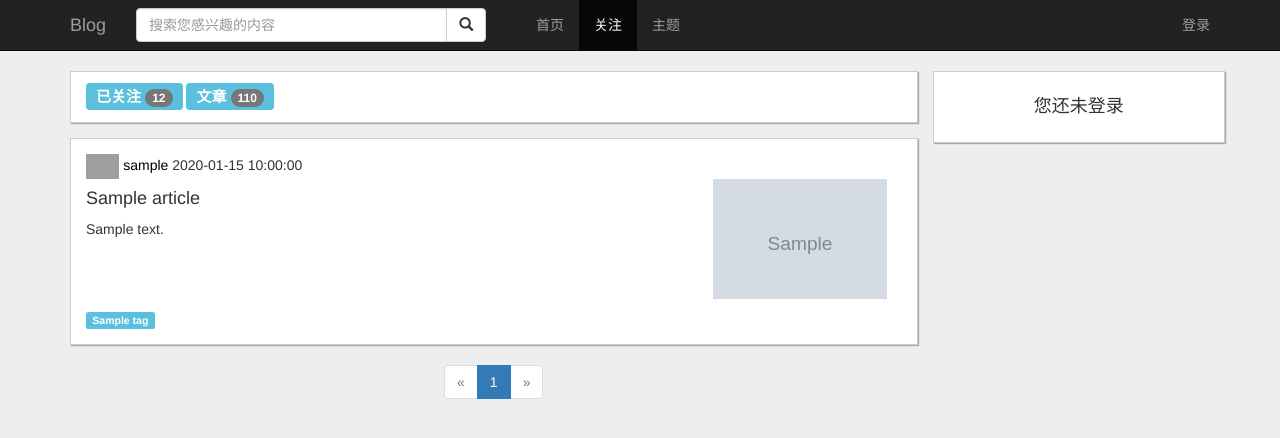
After one commit to Aiyowoo/blog, a Python web app: template app/templates/main/subscriptions.html in a window 1280 px wide. The commit adds this page. Shown: the top 438 px of the page. Run offline with Jinja, Linux system fonts and the light colour scheme; the template is opened without the code that fills it: most values are stand-ins (such as "Sample title", 1, 10 or a date in 2020); grey boxes marked "Sample" are stand-in pictures; some libraries are stand-ins or nearby versions; grey boxes are pictures that could not be loaded.

Commit message:
完成并测试main.subscriptions url

```diff
--- a/app/__init__.py
+++ b/app/__init__.py
@@ -32,6 +32,6 @@ def createApp():
     mail.init_app(app)
 
     app.register_blueprint(auth, url_prefix='/auth')
-    app.register_blueprint(main, url_prefix='/')
+    app.register_blueprint(main, url_prefix='')
 
     return app
--- /dev/null
+++ b/app/main/logger.py
@@ -0,0 +1,4 @@
+import logging
+
+
+logger = logging.getLogger('blog.main')
--- a/app/static/css/main/index.css
+++ b/app/static/css/main/base.css
@@ -1,3 +1,17 @@
+#not-follow-info {
+    padding: 15px;
+    border: 1px solid #ccc;
+    box-shadow: 1px 1px 1px rgba(0, 0, 0, .29), inset 1px 1px 1px rgba(255, 255, 255, .44);
+    background-color: #fff;
+}
+
+#no-article-info {
+    padding: 15px;
+    border: 1px solid #ccc;
+    box-shadow: 1px 1px 1px rgba(0, 0, 0, .29), inset 1px 1px 1px rgba(255, 255, 255, .44);
+    background-color: #fff;
+}
+
 #summary-block {
     padding: 15px;
     border: 1px solid #ccc;
--- a/app/templates/base.html
+++ b/app/templates/base.html
@@ -42,8 +42,8 @@
                 </form>
 
                 <ul class="nav navbar-nav">
-                    <li {% block homeActived %}{% endblock homeActived %}><a href="#">首页</a></li>
-                    <li {% block lookThroughActived %}{% endblock lookThroughActived %}><a href="#">发现</a></li>
+                    <li {% block homeActived %}{% endblock homeActived %}><a href="{{ url_for('main.index') }}">首页</a></li>
+                    <li {% block subscriptionsActived %}{% endblock subscriptionsActived %}><a href="{{ url_for('main.subscriptions') }}">关注</a></li>
                     <li {% block themeActived %}{% endblock themeActived %}><a href="#">主题</a></li>
                 </ul>
 
@@ -56,13 +56,13 @@
                             <li><a href="#">个人主页</a></li>
                             <li><a href="#">设置</a></li>
                             <li role="separator" class="divider"></li>
-                            <li><a href="#">退出</a></li>
+                            <li><a href="{{ url_for('auth.logout') }}">退出</a></li>
                         </ul>
                     </li>
                 </ul>
                 {% else %}
                 <ul class="nav navbar-nav navbar-right">
-                    <li><a href="#">登录</a></li>
+                    <li><a href="{{ url_for('auth.login') }}">登录</a></li>
                 </ul>
                 {% endif %}
 
--- a/app/templates/macros/utility.html
+++ b/app/templates/macros/utility.html
@@ -12,3 +12,79 @@
 {% endif %}
 {% endwith %}
 {% endmacro %}
+
+
+{% macro renderArticle(article) %}
+<div class="article-block">
+    <div class="article-block-author-info">
+        <a>
+            <img src="{{ url_for('static', filename=(article.userProfilePicture or 'img/userPictures/default.jpg')) }}" />
+            <h5>{{ article.userName }}</h5>
+        </a> {{ article.lastModifiedDate }}
+    </div>
+
+    <div class="article-block-article">
+        {% if article.firstContentPicture %}
+        <div class="col-sm-9 no-padding">
+            {% else %}
+            <div class="col-sm-10 no-padding">
+            {% endif %}
+
+            <h4>{{ article.title }}</h4>
+            <p>{{ article.summary }}</p>
+        </div>
+
+        {% if article.firstContentPicture %}
+        <div class="col-sm-3">
+            <img src="{{ article.firstContentPicture }}" class="img-responsive" />
+        </div>
+        {% endif %}
+
+    </div>
+
+    <div class="article-block-info">
+        {% with tagRecords = article.tagRecords.all() %}
+        {% if tagRecords %}
+        {% for tagRecord in tagRecords %}
+        <a><span class="label label-info">{{ tagRecord.tag.name }}</span></a>
+        {% endfor %}
+        {% else %}
+        <a><span class="label label-info">其他</span></a>
+        {% endif %}
+        {% endwith %}
+    </div>
+</div>
+{% endmacro %}
+
+
+{% macro renderPagination(pagination, endpoint) %}
+
+<nav aria-label="Page navigation">
+    <ul class="pagination">
+        <li {% if not pagination.has_prev %} class="disabled" {% endif %}>
+            <a href="{% if pagination.has_prev %}{{ url_for(endpoint, pageNo=pagination.page - 1) }}{% else %}#{% endif %}">&laquo;</a>
+        </li>
+
+        {% for p in pagination.iter_pages() %}
+        {% if p %}
+        {% if p == pagination.page %}
+        <li class="active">
+            <a href="{{ url_for(endpoint, pageNo=p) }}">{{ p }}</a>
+        </li>
+        {% else %}
+        <li>
+            <a href="{{ url_for(endpoint, pageNo=p) }}">{{ p }}</a>
+        </li>
+        {% endif %}
+        {% else %}
+        <li class="disabled"><a href="#">&hellip;</a></li>
+        {% endif %}
+        {% endfor %}
+
+        <li {% if not pagination.has_next %} class="disabled" {% endif %}>
+            <a href="{% if pagination.has_next %}{{ url_for(endpoint, pageNo=pagination.page + 1) }}{% else %}#{% endif %}">&raquo;</a>
+        </li>
+    </ul>
+</nav>
+
+{% endmacro %}
--- /dev/null
+++ b/app/templates/main/subscriptions.html
@@ -0,0 +1,78 @@
+{% extends "base.html" %}
+{% from "macros/utility.html" import renderArticle %}
+{% from "macros/utility.html" import renderPagination, renderFlashedMessages %}
+
+{% block css %}
+{{ super() }}
+<link href="{{ url_for('static', filename='css/main/base.css') }}" rel="stylesheet"/>
+{% endblock css %}
+
+{% block title %}Blog-首页{% endblock title %}
+
+
+{% block subscriptionsActived %}class="active"{% endblock subscriptionsActived %}
+
+
+{% block content %}
+    <div class="container">
+        <div class="row">
+
+            <div class="col-sm-9">
+
+                {{ renderFlashedMessages('warning') }}
+
+                {% if not followedCount %}
+                <div id="not-follow-info">
+                    <h4>您还未关注任何人，<a href="{{ url_for('main.index') }}"><small>去逛逛？</small></a></h4>
+                </div>
+                {% elif not pagination or not pagination.items %}
+
+                <div id ="no-article-info">
+                    <h4>您已关注{{ followedCount }}人，但并没有文章...<small><a href="{{ url_for('main.index') }}">去逛逛？</a></small></h4>
+                </div>
+
+                {% else %}
+
+                <div id="summary-block">
+                    <span class="label label-info font-size-lg padding-sm">已关注 <span class="badge">12</span></span>
+                    <span class="label label-info font-size-lg padding-sm">文章 <span class="badge">110</span></span>
+                </div>
+
+                {% for article in pagination.items %}
+                {{ renderArticle(article) }}
+                {% endfor %}
+
+                <div id="pagination">
+                    <center>
+                        {{ renderPagination(pagination, '.index') }}
+                    </center>
+                </div>
+
+                {% endif %}
+
+            </div>
+
+            <div id="user-info" class="col-sm-3">
+                {% if current_user.is_authenticated %}
+                <ul class="list-group">
+                    <li class="list-group-item">
+                        <span class="badge">{{ current_user.articles.count() }}</span>我的文章
+                    </li>
+                    <li class="list-group-item">
+                        <span class="badge">{{ current_user.followedRecords.count() }}</span>我关注的人
+                    </li>
+                    <li class="list-group-item">
+                        <span class="badge">{{ current_user.followerRecords.count() }}</span>关注者
+                    </li>
+                    <!-- <li class="list-group-item"> -->
+                    <!-- <span class="badge">0</span>我收获的赞 -->
+                    <!-- </li> -->
+                </ul>
+                {% else %}
+                <h4 class="text-center">您还未登录</h4>
+                {% endif %}
+            </div>
+
+        </div>
+    </div>
+{% endblock content %}
--- a/app/utility.py
+++ b/app/utility.py
@@ -12,6 +12,6 @@ def exceptionHandler(logger, info):
             except:
                 logger.exception(info)
                 db.session.rollback()
-                abort(500)
+                raise
         return handler
     return wrapper
--- a/config.py
+++ b/config.py
@@ -30,6 +30,8 @@ class BaseConfig:
     BLOG_MAIL_SUBJECT_PREFIX = '[Blog]'
     BLOG_MAIL_SENDER = '[BLOG] ADMIN'
 
+    ARTICLE_COUNT_PER_PAGE = 12
+
     @staticmethod
     def initApp(app):
         app.config.from_object(BaseConfig)
```
Also changed, not shown: app/database.sql (+4 -4 lines), app/main/views.py (+25 -2 lines), app/models.py (+62 -14 lines), manage.py (+13 -1 lines), app/templates/main/index.html (added).
